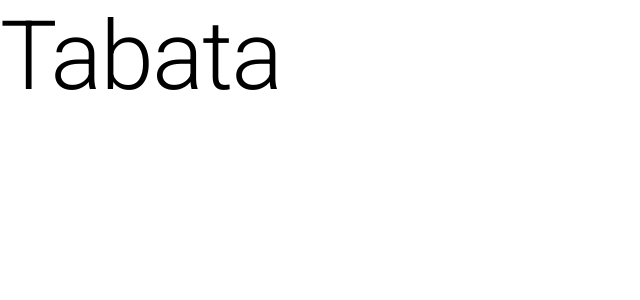
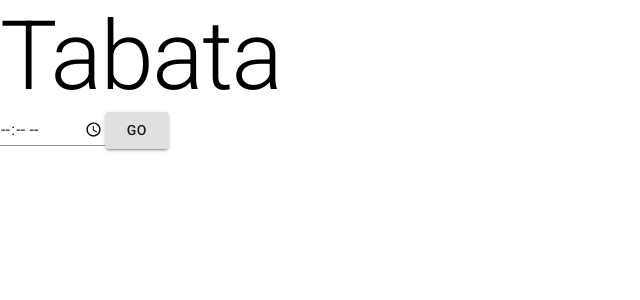
Before and after one commit to danielvarcas/tabata, a Next.js app: page / in a window 1280 px wide. Shown: the top 300 px of the page, without its empty margins (0-640 px from the left). Built offline with nearby package versions, Linux system fonts and the light colour scheme.

Commit message:
add react-hook-form

```diff
--- /dev/null
+++ b/components/Timer.tsx
@@ -0,0 +1,17 @@
+import * as React from "react";
+import { Input, Button } from "@material-ui/core";
+import { useForm } from "react-hook-form";
+
+export function Timer() {
+  const { register, handleSubmit } = useForm();
+  const onSubmit = (data: any) => console.log(data);
+
+  return (
+    <form onSubmit={handleSubmit(onSubmit)}>
+      <Input type="time" name="timer" inputRef={register} />
+      <Button type="submit" variant="contained">
+        Go
+      </Button>
+    </form>
+  );
+}
--- a/package.json
+++ b/package.json
@@ -13,7 +13,8 @@
     "@material-ui/core": "^4.11.3",
     "next": "10.0.9",
     "react": "17.0.1",
-    "react-dom": "17.0.1"
+    "react-dom": "17.0.1",
+    "react-hook-form": "^6.15.4"
   },
   "devDependencies": {
     "@types/node": "^14.14.35",
--- a/pages/index.tsx
+++ b/pages/index.tsx
@@ -1,6 +1,7 @@
 import * as React from "react";
 import Head from "next/head";
-import Typography from "@material-ui/core/Typography";
+import { Typography } from "@material-ui/core";
+import { Timer } from "../components/Timer";
 
 export default function Home() {
   return (
@@ -16,6 +17,8 @@ export default function Home() {
 
       <main>
         <Typography variant="h1">Tabata</Typography>
+
+        <Timer />
       </main>
     </div>
   );
```
Also changed, not shown: 1 other file (tests, documents, lock files or other folders).
